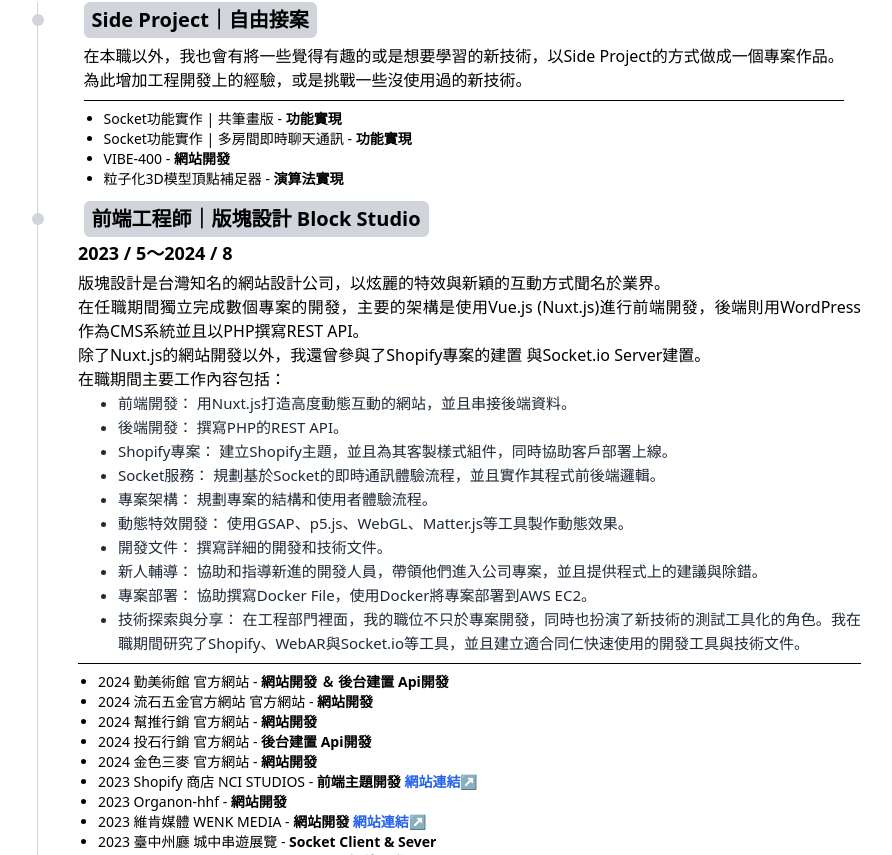
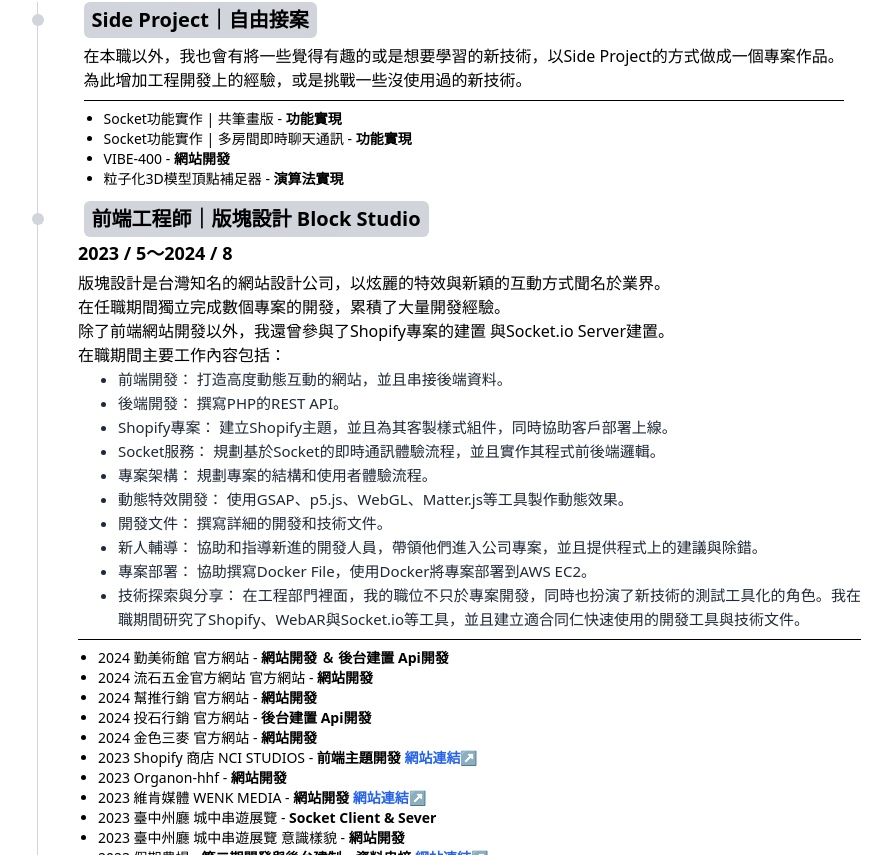
Before and after one commit to cs2338139/Resume, a Vue app: page / in a window 1280 px wide. Shown: the part 1419-2274 px from the top of the page, without its empty margins (208-1100 px from the left). Built offline with nearby package versions, Linux system fonts and the light colour scheme.

Commit message:
feat: 修改文案

```diff
--- a/src/views/Home.vue
+++ b/src/views/Home.vue
@@ -120,7 +120,7 @@ provide("changeUrlQuery", changeUrlQuery);
           擅長前後端分離架構的開發，並能夠使用Docker進行專案部署。在版塊設計期間，從無到有，參與了多個高度互動的網站專案，除了切版工作外，更專注於複雜的JavaScript以實現豐富的動態效果與功能實踐。<br />
           曾主導基於Socket的大型互動展覽項目，負責整體架構設計和核心功能實現。<br />
           此外，也具有Shopify電商平台的開發經驗。<br />
-          隨著經驗的積累，正逐步向產品開發方向發展，擴展技術棧至React.js，致力於創造更具影響力的數位體驗。<br />
+          隨著經驗的積累，正逐步向產品開發方向發展，致力於創造更具影響力的數位體驗。<br />
         </template>
       </introduction>
 
@@ -220,12 +220,12 @@ provide("changeUrlQuery", changeUrlQuery);
             <template #time>2023 / 5～2024 / 8</template>
             <template #content>
               <div class="">
-                版塊設計是台灣知名的網站設計公司，以炫麗的特效與新穎的互動方式聞名於業界。 <br />
-                在任職期間獨立完成數個專案的開發，主要的架構是使用Vue.js (Nuxt.js)進行前端開發，後端則用WordPress作為CMS系統並且以PHP撰寫REST API。<br />
-                除了Nuxt.js的網站開發以外，我還曾參與了Shopify專案的建置 與Socket.io Server建置。<br />
-                在職期間主要工作內容包括：
+                版塊設計是台灣知名的網站設計公司，以炫麗的特效與新穎的互動方式聞名於業界。<br />
+                在任職期間獨立完成數個專案的開發，累積了大量開發經驗。<br />
+                除了前端網站開發以外，我還曾參與了Shopify專案的建置 與Socket.io Server建置。<br />
+                在職期間主要工作內容包括：<br />
                 <ul class="list-disc text-gray-800 text-[15px] pl-10">
-                  <li>前端開發： 用Nuxt.js打造高度動態互動的網站，並且串接後端資料。</li>
+                  <li>前端開發： 打造高度動態互動的網站，並且串接後端資料。</li>
                   <li>後端開發： 撰寫PHP的REST API。</li>
                   <li>Shopify專案： 建立Shopify主題，並且為其客製樣式組件，同時協助客戶部署上線。</li>
                   <li>Socket服務： 規劃基於Socket的即時通訊體驗流程，並且實作其程式前後端邏輯。</li>
```
